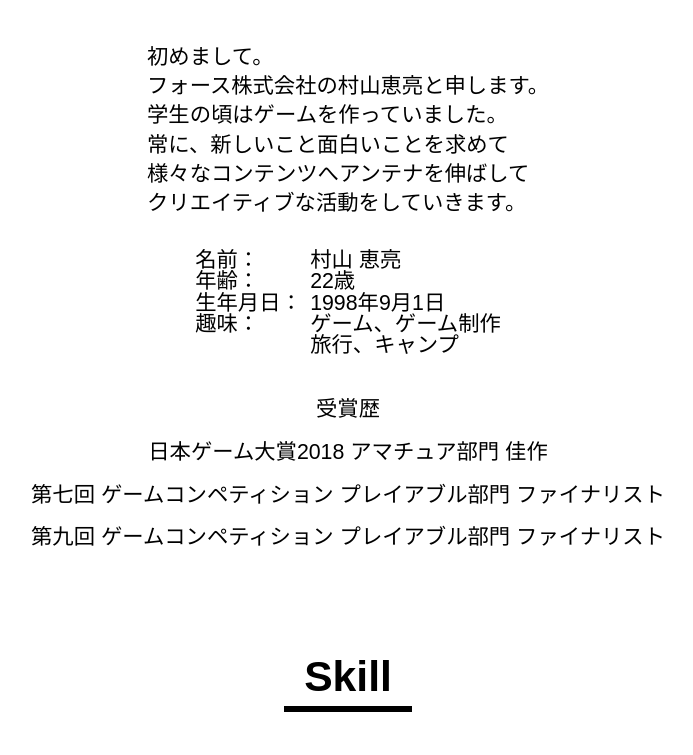
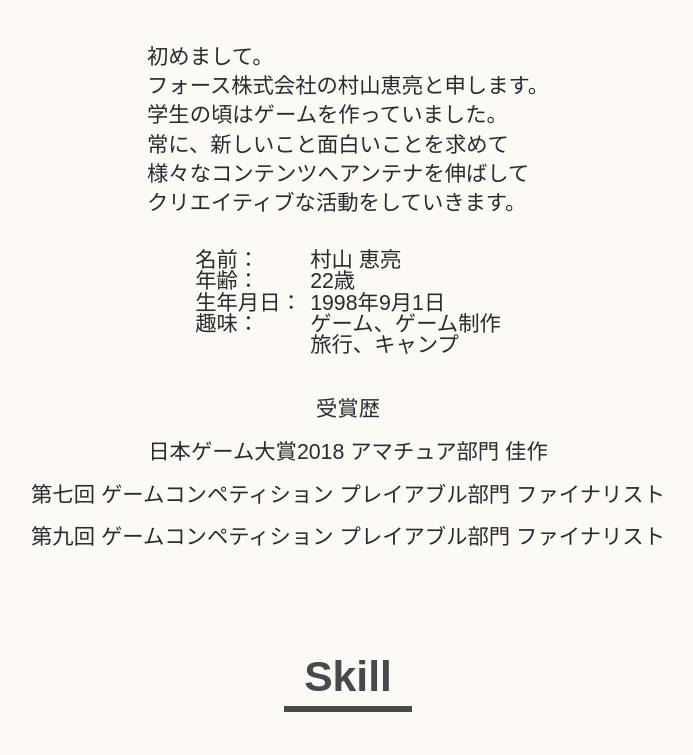
Before and after one commit to Murayama-K/SelfPR, a plain HTML site: page index.html in a window 1280 px wide. Shown: the part 166-921 px from the top of the page, without its empty margins (292-985 px from the left). Drawn offline with Linux system fonts and the light colour scheme.

Commit message:
color change

```diff
--- a/css/index.css
+++ b/css/index.css
@@ -13,25 +13,29 @@ header{
   padding: auto;
   text-align: center;
   font-size: 24pt;
+  background-color:#f8f8f8 ;
 }
 
 body{
   font-family: Arial, Helvetica, sans-serif;
   max-width: 700px;
   font-size: 16pt;
+  color: #2e2930;
   line-height: 1;
   padding-top: 50px;
   padding-bottom: 100px;
   margin: auto;
   line-break: normal;
+  background-color:#fbfaf5 ;
 }
 
 h2{
   font-size: 32pt;
+  color: #474a4d;
   text-align: center;
   padding: 20px;
   padding-bottom: 8px;
-  border-bottom: 6px solid black;
+  border-bottom: 6px solid #474a4d;
   display: inline-block;
 }
 
```
